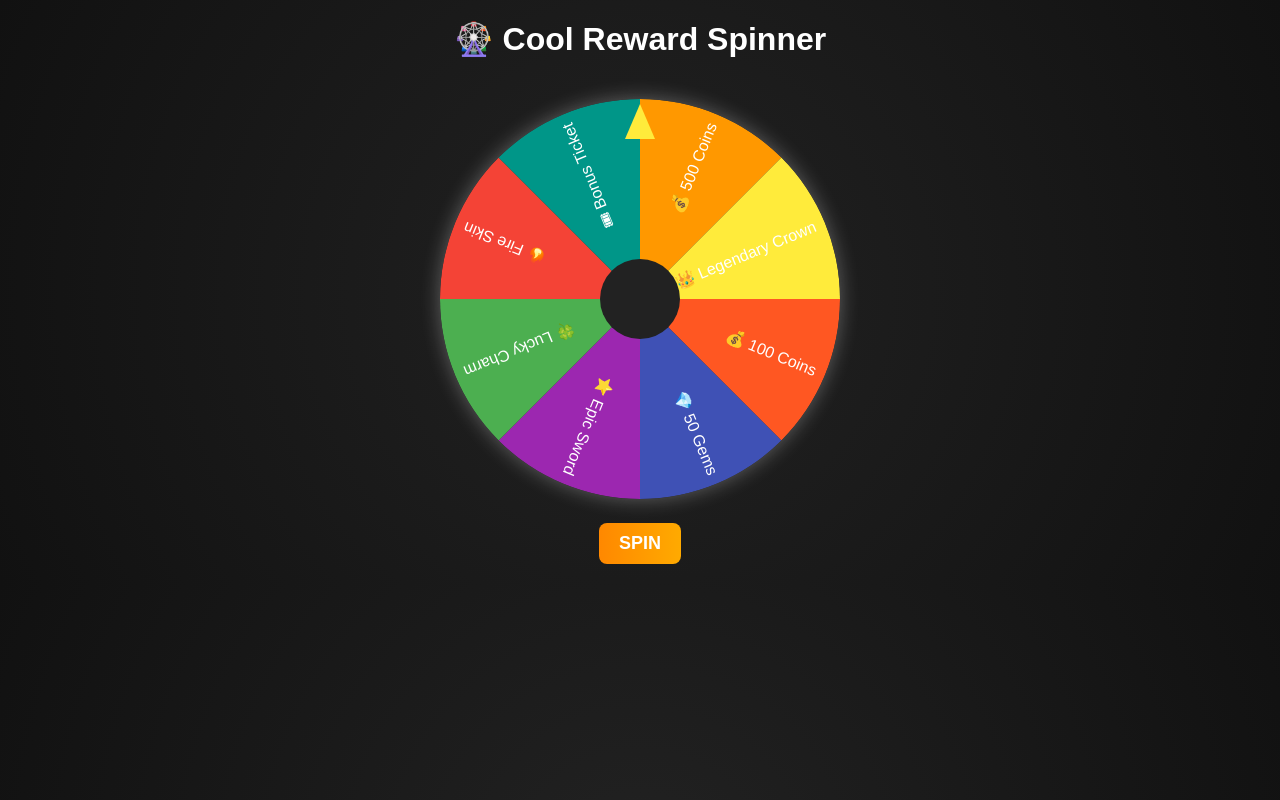
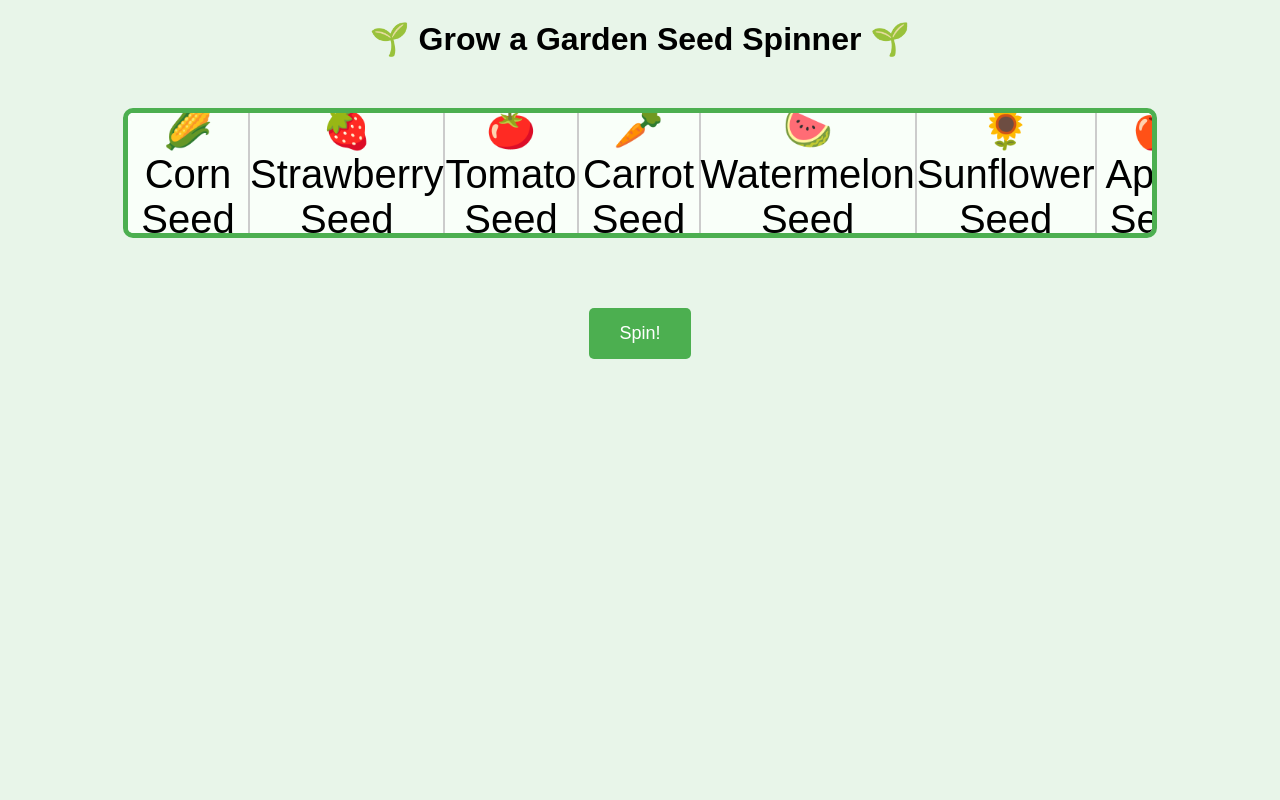
Before and after one commit to CatsAreMakeGame/gardengame2, a plain HTML site: page index.html in a window 1280 px wide. Drawn offline with Linux system fonts and the light colour scheme.

Commit message:
Update index.html

```diff
--- a/index.html
+++ b/index.html
@@ -2,142 +2,121 @@
 <html lang="en">
 <head>
 <meta charset="UTF-8">
-<title>Spinner Game</title>
+<meta name="viewport" content="width=device-width, initial-scale=1.0">
+<title>Grow a Garden Spinner</title>
 <style>
   body {
-    background: radial-gradient(circle, #222, #111);
-    color: white;
+    background: #e8f5e9;
+    font-family: Arial, sans-serif;
     text-align: center;
-    font-family: Arial, sans-serif;
+    margin: 0;
+    padding: 0;
   }
   h1 {
     margin-top: 20px;
   }
-  #wheelCanvas {
-    background: #333;
-    border-radius: 50%;
-    margin-top: 20px;
-    box-shadow: 0 0 20px rgba(255,255,255,0.3);
+  .spinner-container {
+    position: relative;
+    width: 80%;
+    margin: 50px auto;
+    overflow: hidden;
+    border: 5px solid #4caf50;
+    border-radius: 10px;
+    background: white;
+    height: 120px;
+  }
+  .spinner {
+    display: flex;
+    position: absolute;
+    top: 0;
+    left: 0;
+    height: 100%;
+  }
+  .reward {
+    flex: 0 0 120px;
+    display: flex;
+    align-items: center;
+    justify-content: center;
+    font-size: 40px;
+    border-right: 2px solid #ccc;
+    background: #f9fff9;
+  }
+  .arrow {
+    position: absolute;
+    top: -30px;
+    left: 50%;
+    transform: translateX(-50%);
+    font-size: 40px;
+    color: red;
   }
   button {
+    padding: 15px 30px;
     margin-top: 20px;
-    padding: 10px 20px;
     font-size: 18px;
     border: none;
-    border-radius: 8px;
+    background: #4caf50;
+    color: white;
+    border-radius: 5px;
     cursor: pointer;
-    background: linear-gradient(90deg, #ff8800, #ffaa00);
-    color: white;
-    font-weight: bold;
   }
-  #result {
-    margin-top: 20px;
-    font-size: 20px;
-    color: #ffeb3b;
+  button:hover {
+    background: #45a049;
   }
 </style>
 </head>
 <body>
 
-<h1>🎡 Cool Reward Spinner</h1>
-<canvas id="wheelCanvas" width="400" height="400"></canvas><br>
-<button id="spinBtn">SPIN</button>
-<div id="result"></div>
+<h1>🌱 Grow a Garden Seed Spinner 🌱</h1>
+<div class="spinner-container">
+  <div class="arrow">⬇️</div>
+  <div class="spinner" id="spinner"></div>
+</div>
+
+<button onclick="spin()">Spin!</button>
+
+<p id="result"></p>
 
 <script>
-const canvas = document.getElementById('wheelCanvas');
-const ctx = canvas.getContext('2d');
-const spinBtn = document.getElementById('spinBtn');
-const resultDiv = document.getElementById('result');
+const rewards = ["🌽 Corn Seed", "🍓 Strawberry Seed", "🍅 Tomato Seed", "🥕 Carrot Seed", "🍉 Watermelon Seed", "🌻 Sunflower Seed", "🍎 Apple Seed", "🥔 Potato Seed"];
 
-// Rewards setup
-const rewards = [
-  { text: "💰 100 Coins", color: "#ff5722" },
-  { text: "💎 50 Gems", color: "#3f51b5" },
-  { text: "⭐ Epic Sword", color: "#9c27b0" },
-  { text: "🍀 Lucky Charm", color: "#4caf50" },
-  { text: "🔥 Fire Skin", color: "#f44336" },
-  { text: "🎟 Bonus Ticket", color: "#009688" },
-  { text: "💰 500 Coins", color: "#ff9800" },
-  { text: "👑 Legendary Crown", color: "#ffeb3b" }
-];
-const numSegments = rewards.length;
-const segmentAngle = 2 * Math.PI / numSegments;
-
-let currentAngle = 0;
-let spinning = false;
-let spinSpeed = 0;
-let spinAcceleration = 0;
-
-// Draw the wheel
-function drawWheel() {
-  ctx.clearRect(0, 0, canvas.width, canvas.height);
-  const radius = canvas.width / 2;
-
-  for (let i = 0; i < numSegments; i++) {
-    const angleStart = currentAngle + i * segmentAngle;
-    ctx.beginPath();
-    ctx.moveTo(radius, radius);
-    ctx.arc(radius, radius, radius, angleStart, angleStart + segmentAngle);
-    ctx.fillStyle = rewards[i].color;
-    ctx.fill();
-    ctx.save();
-    ctx.translate(radius, radius);
-    ctx.rotate(angleStart + segmentAngle / 2);
-    ctx.textAlign = "right";
-    ctx.fillStyle = "#fff";
-    ctx.font = "16px Arial";
-    ctx.fillText(rewards[i].text, radius - 10, 5);
-    ctx.restore();
-  }
-
-  // Draw center circle
-  ctx.beginPath();
-  ctx.arc(radius, radius, 40, 0, 2 * Math.PI);
-  ctx.fillStyle = "#222";
-  ctx.fill();
-
-  // Draw pointer
-  ctx.beginPath();
-  ctx.moveTo(radius, radius - radius + 5);
-  ctx.lineTo(radius - 15, radius - radius + 40);
-  ctx.lineTo(radius + 15, radius - radius + 40);
-  ctx.closePath();
-  ctx.fillStyle = "#ffeb3b";
-  ctx.fill();
+// Fill spinner with rewards (repeated to simulate continuous scroll)
+const spinner = document.getElementById("spinner");
+for (let i = 0; i < 20; i++) {
+  const rewardDiv = document.createElement("div");
+  rewardDiv.className = "reward";
+  rewardDiv.textContent = rewards[i % rewards.length];
+  spinner.appendChild(rewardDiv);
 }
 
-function spinWheel() {
+let spinning = false;
+
+function spin() {
   if (spinning) return;
   spinning = true;
-  resultDiv.textContent = "";
-  spinSpeed = Math.random() * 0.3 + 0.25;
-  spinAcceleration = 0.002;
-  animate();
+
+  let position = 0;
+  let speed = 50; // initial fast speed
+  const spinInterval = setInterval(() => {
+    position -= speed;
+    if (position <= -120) {
+      position = 0;
+      spinner.appendChild(spinner.firstElementChild);
+    } else {
+      spinner.style.transform = `translateX(${position}px)`;
+    }
+
+    // Slow down
+    if (speed > 5) {
+      speed *= 0.97;
+    } else {
+      clearInterval(spinInterval);
+      spinning = false;
+      // Pick the middle item as winner
+      const winner = spinner.children[3].textContent;
+      document.getElementById("result").textContent = `You won: ${winner}! 🎉`;
+    }
+  }, 20);
 }
-
-function animate() {
-  if (!spinning) return;
-
-  currentAngle += spinSpeed;
-  spinSpeed -= spinAcceleration;
-
-  if (spinSpeed <= 0) {
-    spinning = false;
-    // Determine reward
-    const degrees = currentAngle * 180 / Math.PI + 90;
-    const index = Math.floor(numSegments - (degrees % 360) / (360 / numSegments)) % numSegments;
-    resultDiv.textContent = `🎉 You won: ${rewards[index].text}!`;
-    return;
-  }
-
-  drawWheel();
-  requestAnimationFrame(animate);
-}
-
-// Initial draw
-drawWheel();
-spinBtn.addEventListener("click", spinWheel);
 </script>
 
 </body>
```
